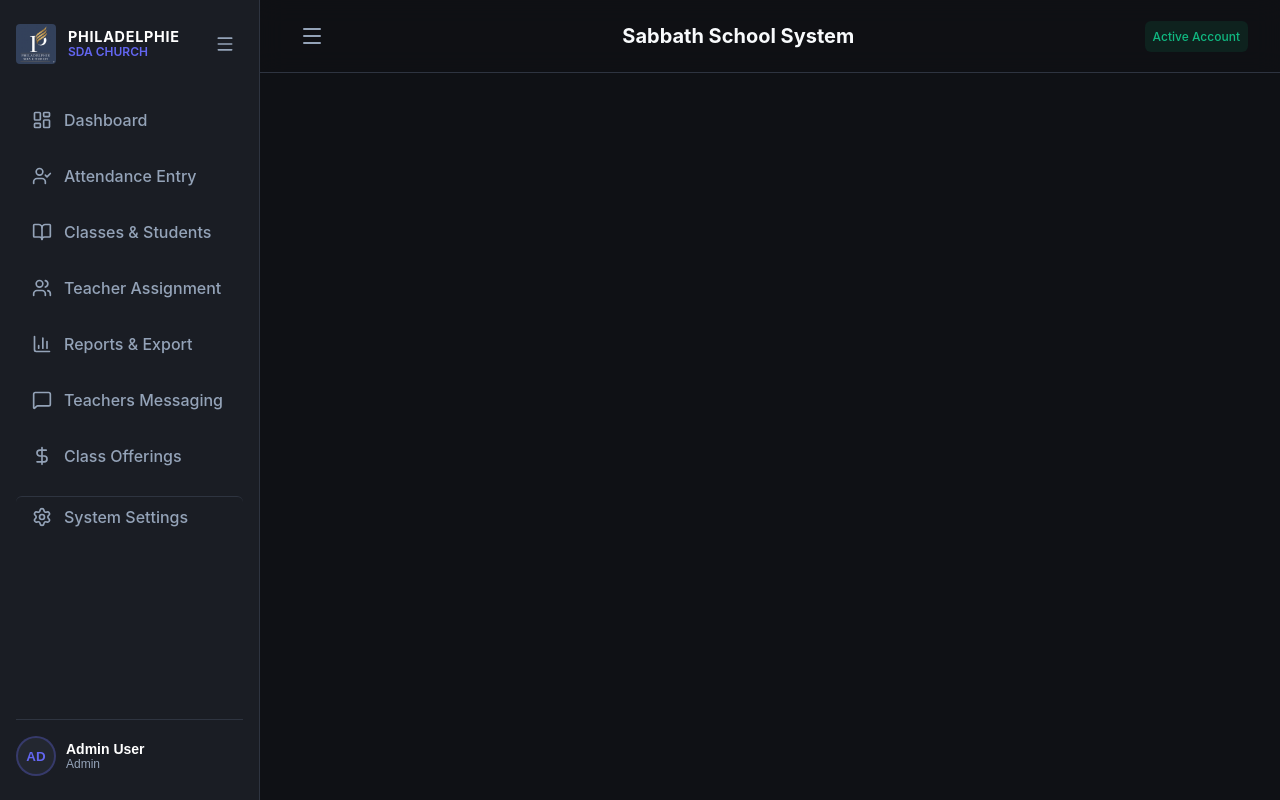
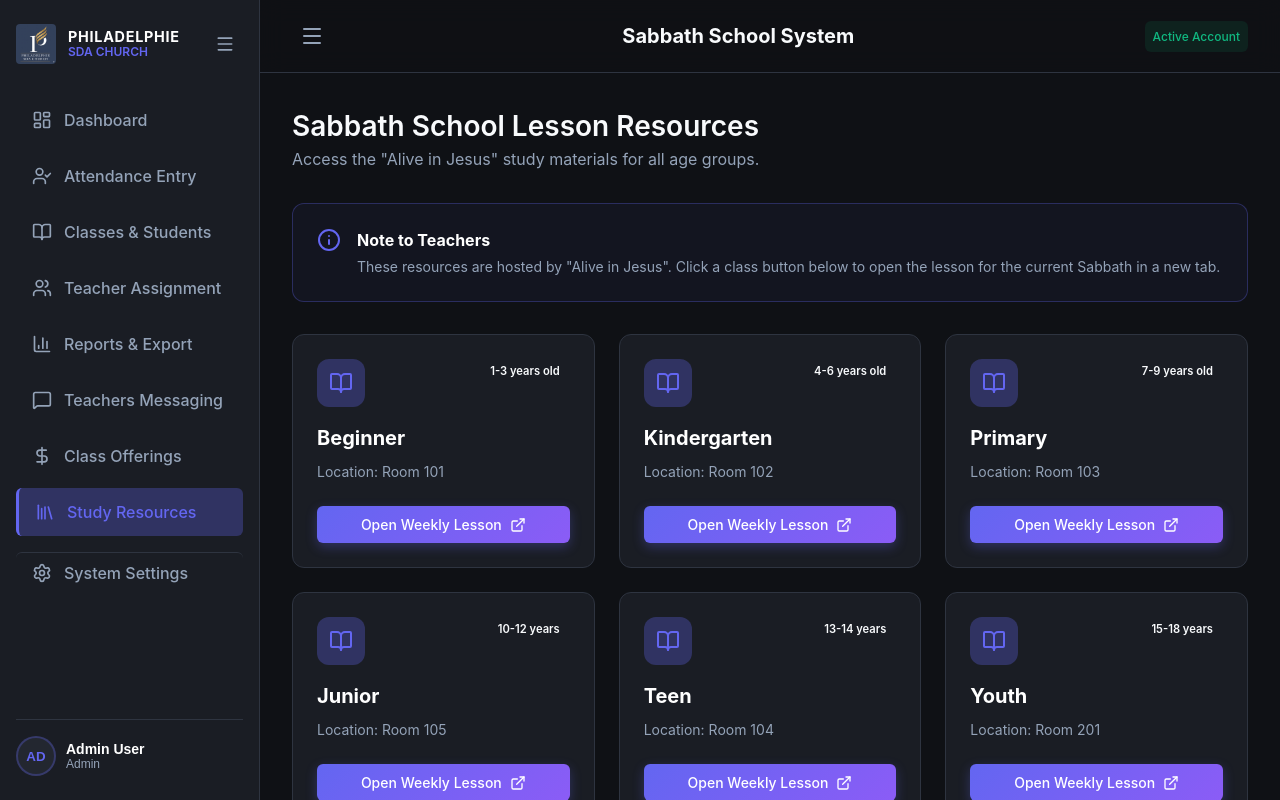
Before and after one commit to bacha77/attendance, a React (Vite) app: page /attendance/lessons in a window 1280 px wide. Built offline with nearby package versions, Linux system fonts and the light colour scheme.

Commit message:
Created dedicated Lessons page and added to Sidebar for easy access

```diff
--- a/src/App.tsx
+++ b/src/App.tsx
@@ -8,8 +8,9 @@ import Reports from './pages/Reports';
 import Messaging from './pages/Messaging';
 import Offerings from './pages/Offerings';
 import AdminSettings from './pages/AdminSettings';
+import Lessons from './pages/Lessons';
 import { useAppContext } from './context/AppContext';
-import { LayoutDashboard, Users, BookOpen, UserCheck, BarChart3, MessageSquare, Menu, DollarSign, Settings, ChevronRight } from 'lucide-react';
+import { LayoutDashboard, Users, BookOpen, UserCheck, BarChart3, MessageSquare, Menu, DollarSign, Settings, ChevronRight, Library } from 'lucide-react';
 
 const App: React.FC = () => {
   const { currentUser, churchName, churchLogo } = useAppContext();
@@ -73,6 +74,11 @@ const App: React.FC = () => {
               Class Offerings
             </NavLink>
 
+            <NavLink to="/lessons" className={({ isActive }) => `nav-link ${isActive ? 'active' : ''}`} onClick={() => setSidebarOpen(false)}>
+              <Library size={20} />
+              Study Resources
+            </NavLink>
+
             {currentUser?.role === 'admin' && (
               <NavLink to="/admin" className={({ isActive }) => `nav-link ${isActive ? 'active' : ''}`} onClick={() => setSidebarOpen(false)} style={{ borderTop: '1px solid var(--border-color)', marginTop: '0.5rem', paddingTop: '0.5rem' }}>
                 <Settings size={20} />
@@ -117,6 +123,7 @@ const App: React.FC = () => {
               <Route path="/offerings" element={<Offerings />} />
               <Route path="/offerings/:classId" element={<Offerings />} />
               <Route path="/admin" element={<AdminSettings />} />
+              <Route path="/lessons" element={<Lessons />} />
             </Routes>
           </div>
         </main>
--- /dev/null
+++ b/src/pages/Lessons.tsx
@@ -0,0 +1,68 @@
+import React from 'react';
+import { useAppContext } from '../context/AppContext';
+import { BookOpen, ExternalLink, Info } from 'lucide-react';
+
+const Lessons: React.FC = () => {
+    const { classes } = useAppContext();
+
+    return (
+        <div className="animate-fade-in">
+            <div style={{ marginBottom: '2rem' }}>
+                <h2 style={{ fontSize: '1.75rem', fontWeight: 600 }}>Sabbath School Lesson Resources</h2>
+                <p style={{ color: 'var(--text-muted)' }}>Access the "Alive in Jesus" study materials for all age groups.</p>
+            </div>
+
+            <div style={{ backgroundColor: 'rgba(99, 102, 241, 0.05)', border: '1px solid var(--primary-glow)', padding: '1.5rem', borderRadius: 'var(--radius-md)', marginBottom: '2rem', display: 'flex', gap: '1rem', alignItems: 'flex-start' }}>
+                <Info size={24} color="var(--primary-color)" style={{ flexShrink: 0 }} />
+                <div>
+                    <h4 style={{ color: 'white', marginBottom: '0.25rem' }}>Note to Teachers</h4>
+                    <p style={{ fontSize: '0.875rem', color: 'var(--text-muted)' }}>
+                        These resources are hosted by "Alive in Jesus". Click a class button below to open the lesson for the current Sabbath in a new tab.
+                    </p>
+                </div>
+            </div>
+
+            <div style={{ display: 'grid', gridTemplateColumns: 'repeat(auto-fit, minmax(300px, 1fr))', gap: '1.5rem' }}>
+                {classes.filter(c => c.lessonLink).map(c => (
+                    <div key={c.id} className="card interactive-card" style={{ display: 'flex', flexDirection: 'column', height: '100%', justifyContent: 'space-between' }}>
+                        <div style={{ marginBottom: '1.5rem' }}>
+                            <div style={{ display: 'flex', justifyContent: 'space-between', alignItems: 'flex-start', marginBottom: '1rem' }}>
+                                <div style={{ width: '48px', height: '48px', backgroundColor: 'var(--primary-glow)', borderRadius: '12px', display: 'flex', alignItems: 'center', justifyContent: 'center', color: 'var(--primary-color)' }}>
+                                    <BookOpen size={24} />
+                                </div>
+                                <span className="badge badge-secondary" style={{ fontSize: '0.7rem' }}>{c.ageGroup}</span>
+                            </div>
+                            <h3 style={{ fontSize: '1.25rem', marginBottom: '0.5rem', color: 'white' }}>{c.name}</h3>
+                            <p style={{ fontSize: '0.875rem', color: 'var(--text-muted)' }}>Location: {c.room}</p>
+                        </div>
+
+                        <a
+                            href={c.lessonLink}
+                            target="_blank"
+                            rel="noopener noreferrer"
+                            className="btn btn-primary"
+                            style={{ display: 'flex', alignItems: 'center', justifyContent: 'center', gap: '0.5rem', textDecoration: 'none' }}
+                        >
+                            Open Weekly Lesson <ExternalLink size={16} />
+                        </a>
+                    </div>
+                ))}
+            </div>
+
+            {/* Default Adult Resources if no specific link */}
+            <div style={{ marginTop: '3rem', borderTop: '1px solid var(--border-color)', paddingTop: '2rem' }}>
+                <h3 style={{ fontSize: '1.125rem', marginBottom: '1rem' }}>Additional Adult Resources</h3>
+                <div style={{ display: 'flex', gap: '1rem', flexWrap: 'wrap' }}>
+                    <a href="https://www.ssnet.org/" target="_blank" rel="noopener noreferrer" className="btn btn-secondary" style={{ textDecoration: 'none', display: 'flex', gap: '0.5rem' }}>
+                        SSNET (Adult Study Guide) <ExternalLink size={14} />
+                    </a>
+                    <a href="https://www.sabbathtruth.com/" target="_blank" rel="noopener noreferrer" className="btn btn-secondary" style={{ textDecoration: 'none', display: 'flex', gap: '0.5rem' }}>
+                        Sabbath Truth <ExternalLink size={14} />
+                    </a>
+                </div>
+            </div>
+        </div>
+    );
+};
+
+export default Lessons;
```
